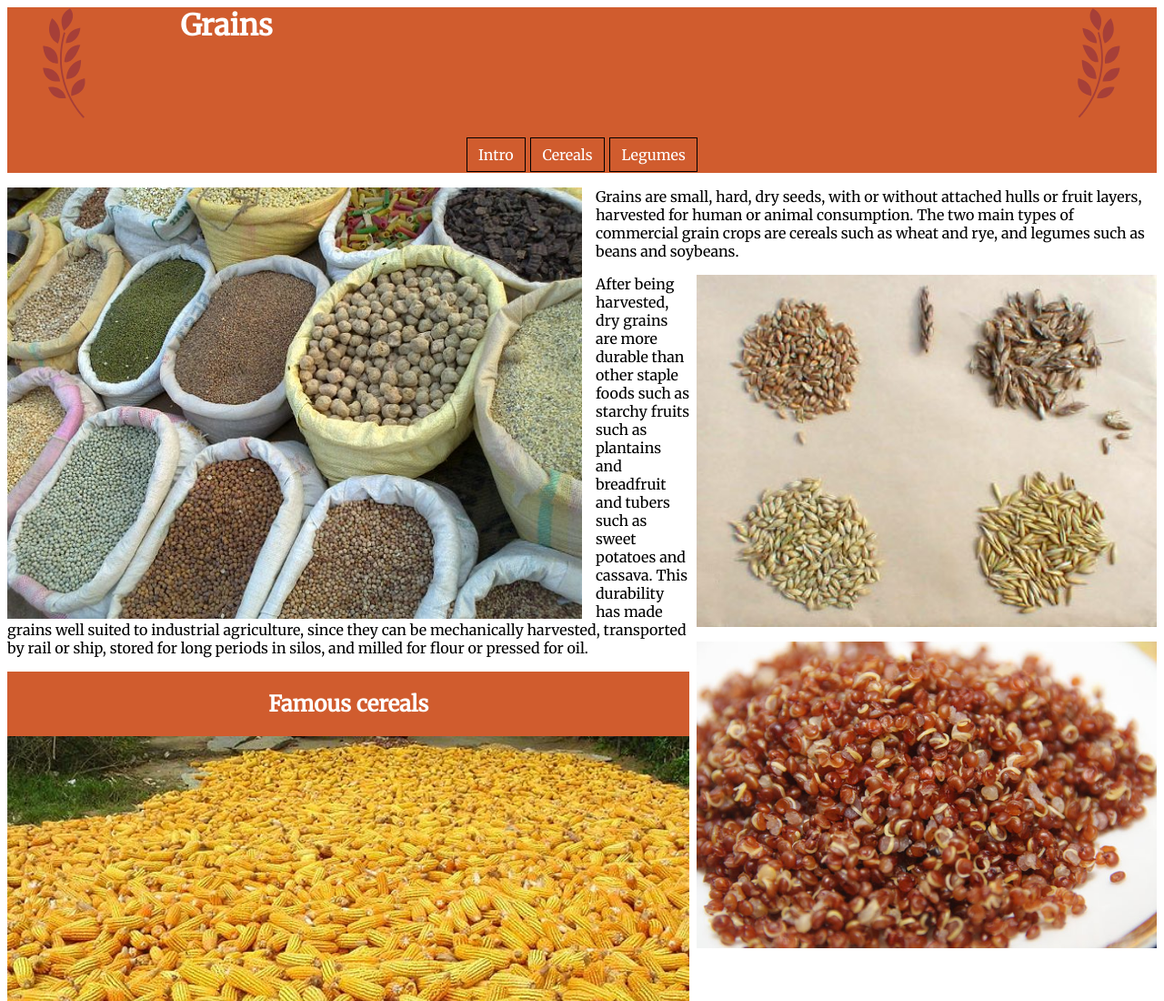
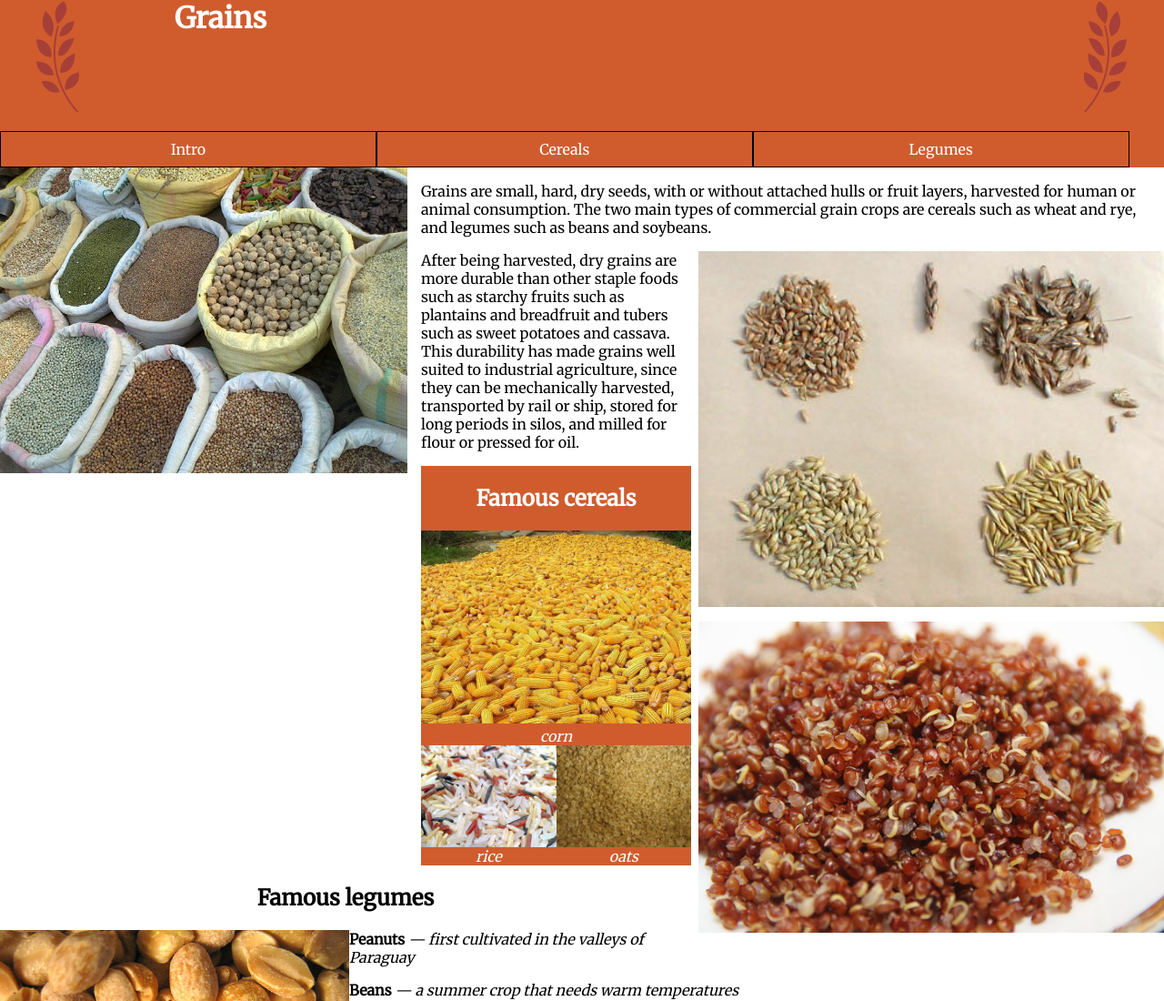
Before and after one commit to KimothyPepper/dsn1674-assignment-5, a plain HTML site: page index.html in a window 1280 px wide. Shown: the top 1100 px of the page at 91% size. Drawn offline with Linux system fonts and the light colour scheme.

Commit message:
Added border to the navigation bar.

```diff
--- a/css/main.css
+++ b/css/main.css
@@ -2,6 +2,7 @@
 body{
 
   font-family: 'Merriweather', serif;
+  margin:0;
 
 }
 
@@ -18,6 +19,7 @@ header {
   background-color: #d05c2e;
   padding:0em;
   margin:0;
+  overflow:hidden;
 
 }
 
@@ -52,8 +54,8 @@ nav a {
   color:white;
   text-decoration:none;
   margin:1px;
-  border:solid black;
-  border-width:1px;
+
+
 }
 .gleft{
   float:left;
@@ -79,7 +81,7 @@ h1{
 }
 .inset-left {
   float: left;
-  width: 50%;
+  width: 35%;
   margin-right: 15px;
 }
 
@@ -191,3 +193,13 @@ footer {
 .beans {
   margin: 10rem 0 0 0;
 }
+
+li {
+  width:33.3%;
+  float:left;
+  margin:0;
+  padding:0;
+  border:solid black;
+  border-width:1px;
+
+}
```
